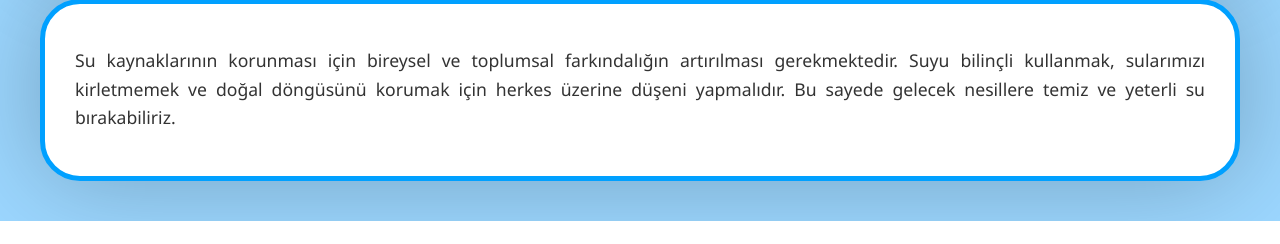
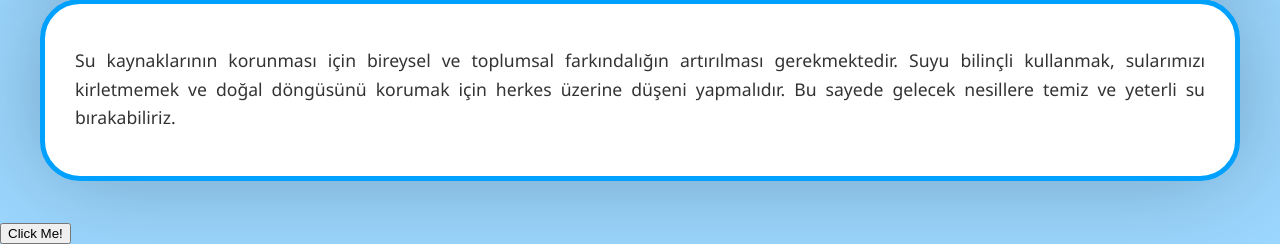
Before and after one commit to suprojegrubu/Su-Grubu, a Flask app: page / in a window 1280 px wide. Shown: the part 784-1028 px from the top of the page. Before the commit the page ends 1005 px from the top, so only its background shows below. Run offline with Flask 3, Linux system fonts and the light colour scheme.

Commit message:
Update index.html

```diff
--- a/templates/index.html
+++ b/templates/index.html
@@ -150,5 +150,9 @@
     </p>
   </div>
 
+    <form action="/button-click" method="post">
+        <button type="submit">Click Me!</button>
+    </form>
+
 </body>
 </html>
```
